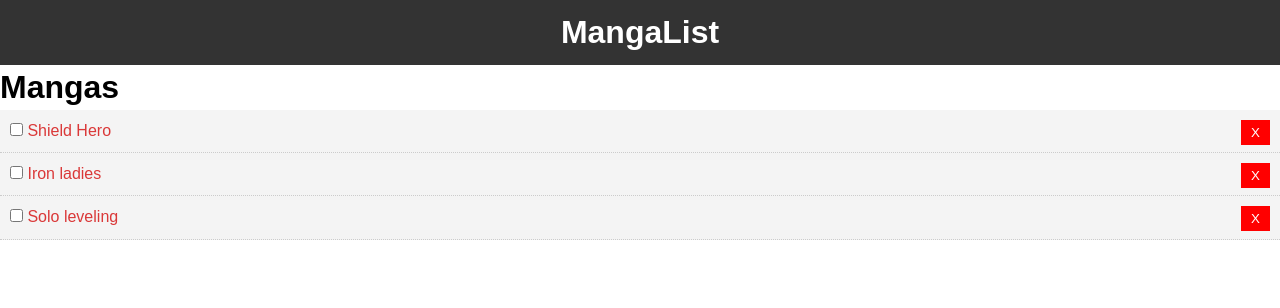
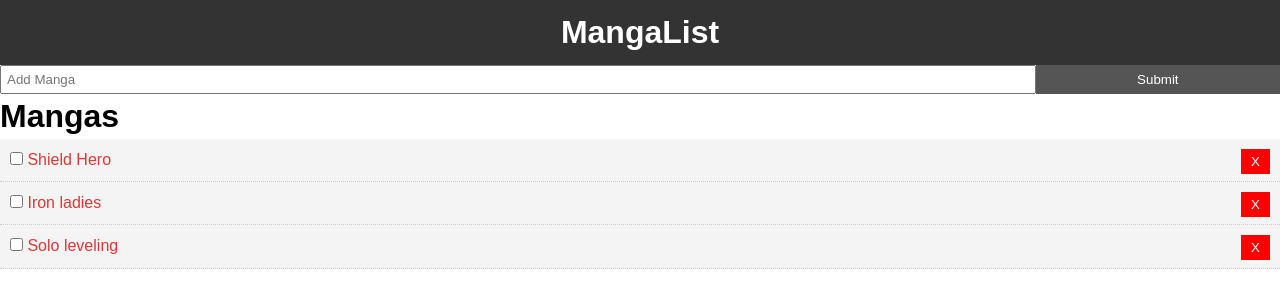
Before and after one commit to imcrazydia/mangalist, a Vue app: page / in a window 1280 px wide. Shown: the top 308 px of the page. Built offline with nearby package versions, Linux system fonts and the light colour scheme.

Commit message:
add manga Event

```diff
--- a/package.json
+++ b/package.json
@@ -9,6 +9,7 @@
   },
   "dependencies": {
     "core-js": "^3.4.4",
+    "uuid": "^3.4.0",
     "vue": "^2.6.10"
   },
   "devDependencies": {
--- a/src/App.vue
+++ b/src/App.vue
@@ -1,6 +1,9 @@
 <template>
   <div id="app">
     <Header />
+
+    <AddManga v-on:add-manga="AddManga" />
+
     <Mangas v-bind:mangas="mangas"
             v-on:del-manga="deleteManga"
     />
@@ -10,12 +13,14 @@
 <script>
 import Header from './components/layout/Header';
 import Mangas from './components/Mangas';
+import AddManga from './components/AddManga';
 
 export default {
   name: 'app',
   components: {
     Header,
-    Mangas
+    Mangas,
+    AddManga
   },
   data() {
     return {
@@ -41,6 +46,9 @@ export default {
   methods: {
     deleteManga(id) {
       this.mangas = this.mangas.filter(manga => manga.id !== id);
+    },
+    AddManga(newManga) {
+      this.manga = [...this.mangas, newManga];
     }
   }
 }
@@ -58,4 +66,17 @@ export default {
     font-family: Arial, Helvetica, sans-serif;
     line-height: 1.4;
   }
+
+  .buttons {
+    display: inline-block;
+    border: none;
+    background-color: #555;
+    color: #fff;
+    padding: 7px 20px;
+    cursor: pointer;
+  }
+
+  .buttons:hover {
+    background-color: #666;
+  }
 </style>
--- /dev/null
+++ b/src/components/AddManga.vue
@@ -0,0 +1,52 @@
+<template>
+    <div>
+        <form @submit="addManga">
+            <input type="text" v-model="title" name="title" placeholder="Add Manga">
+            <input type="submit" value="Submit" class="buttons">
+        </form>
+    </div>
+</template>
+
+<script>
+import uuid from 'uuid';
+
+export default {
+    name: "AddManga",
+    data() {
+        return {
+            title: ''
+        }
+    },
+    methods: {
+        addManga(e) {
+            e.preventDefault();
+
+            const newManga = {
+                id: uuid.v4(),
+                title: this.title,
+                completed: false
+            }
+            //Send up to parent
+            this.$emit('add-manga', newManga);
+
+            this.title = '';
+        }
+    }
+}
+</script>
+
+<style scoped>
+    form {
+        display: flex;
+    }
+
+    input[type="text"] {
+        flex: 10;
+        padding: 5px;
+    }
+
+    input[type="submit"] {
+        flex: 2;
+    }
+
+</style>
--- a/src/components/MangaItem.vue
+++ b/src/components/MangaItem.vue
@@ -22,7 +22,7 @@ export default {
 
 <style scoped>
 .manga-item {
-    background: #f4f4f4;
+    background-color: #f4f4f4;
     padding: 10px;
     border-bottom: 1px #ccc dotted;
     color: rgb(218, 56, 56);
@@ -33,7 +33,7 @@ export default {
 }
 
 .del {
-    background: #ff0000;
+    background-color: #ff0000;
     color: #fff;
     border: none;
     padding: 5px 10px;
--- a/src/components/layout/Header.vue
+++ b/src/components/layout/Header.vue
@@ -12,7 +12,7 @@ export default {
 
 <style scoped>
 .header {
-    background: #333;
+    background-color: #333;
     color: #fff;
     text-align: center;
     padding: 10px;
```
Also changed, not shown: 1 other file (tests, documents, lock files or other folders).
